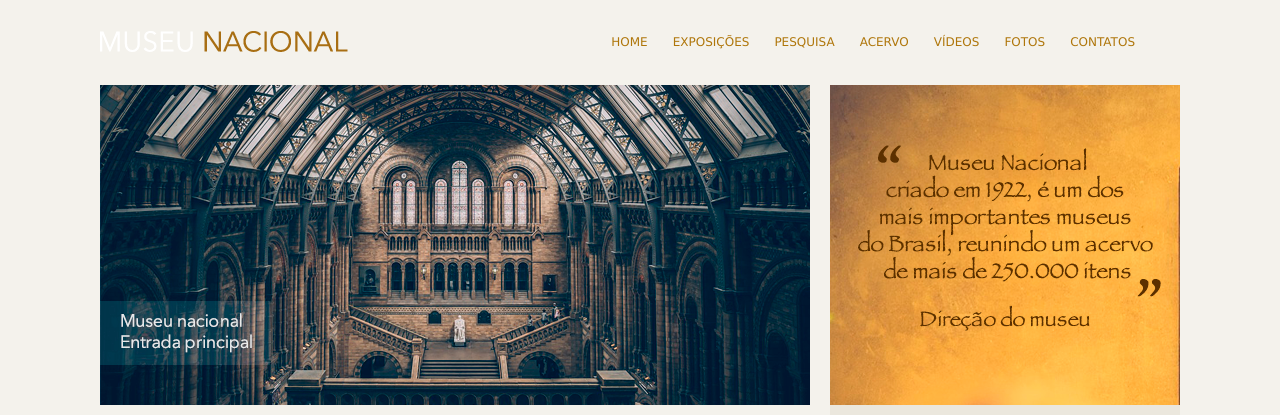
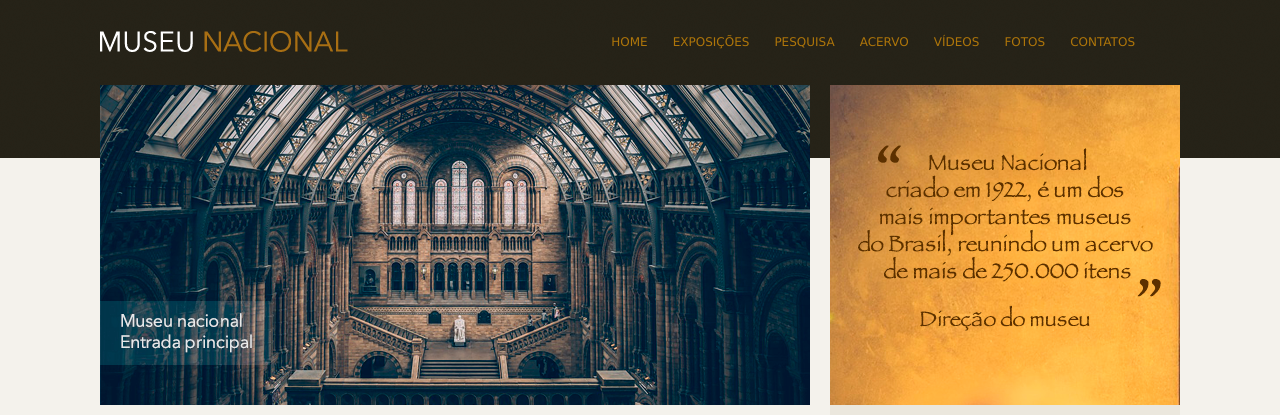
Before and after one commit to GustavoDu4rte/Site-Museu-Nacional, a plain HTML site: page index.html in a window 1280 px wide. Shown: the top 415 px of the page. Drawn offline with Linux system fonts and the light colour scheme.

Commit message:
Modifiquei o background

```diff
--- a/css/estilo.css
+++ b/css/estilo.css
@@ -1,7 +1,7 @@
 /* Estrutura do site -----------------------------------------------------*/
 
 body {
-	background: #f4f2ec repeat-x;
+	background: #f4f2ec url(../img/fundo.png) repeat-x;
 	font: 12px "Lucida Grande", "Lucida Sans Unicode", Arial, sans-serif;
 }
 
```
